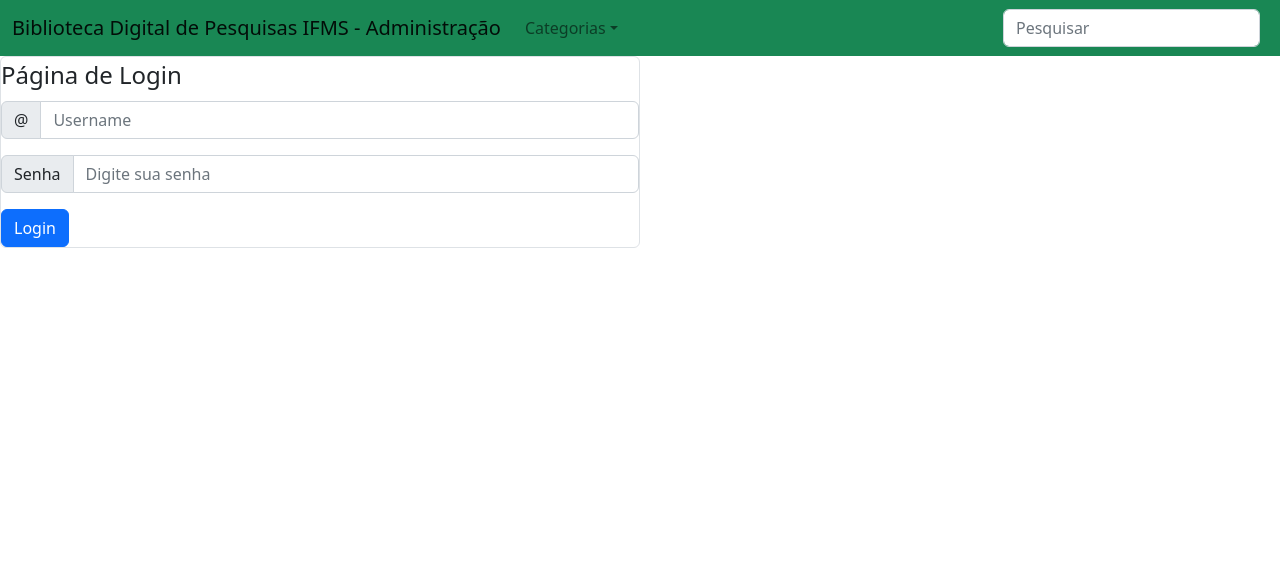
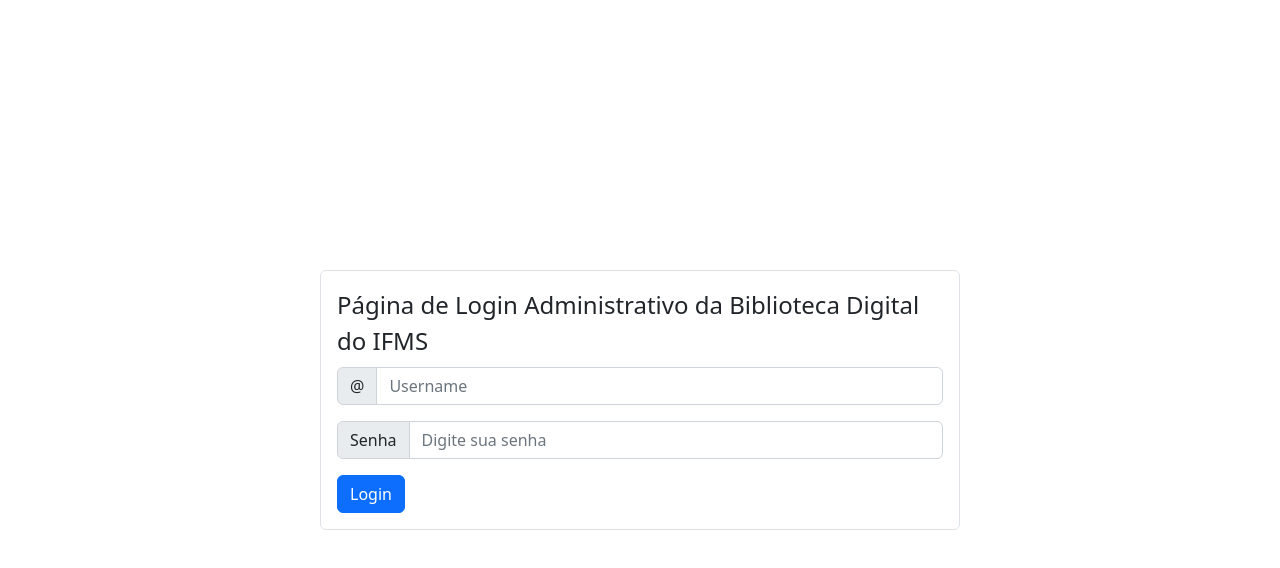
Before and after one commit to GabrielAlSant/FrontEnd-Admin, a Next.js app: page / in a window 1280 px wide. Shown: the top 568 px of the page. Built offline with nearby package versions, Linux system fonts and the light colour scheme.

Commit message:
Remoção do Header

```diff
--- a/pages/components/formlog.js
+++ b/pages/components/formlog.js
@@ -12,9 +12,9 @@
         }
     }
     return (
-        <form onSubmit={Login1()} className="border rounded w-50">
+        <form onSubmit={Login1()} className="border rounded w-50 p-3">
             <fieldset>
-                <legend>Página de Login</legend>
+                <legend>Página de Login Administrativo da Biblioteca Digital do IFMS</legend>
                 <div className="input-group mb-3">
                 <span class="input-group-text" id="basic-addon1">@</span>
                 <input type="text" class="form-control" placeholder="Username" aria-label="Username" aria-describedby="basic-addon1"/>
--- a/pages/index.js
+++ b/pages/index.js
@@ -1,13 +1,15 @@
 import Head from 'next/head'
 import FormLog from './components/formlog'
 import Header from './components/header'
+import styles from '../styles/Home.module.css'
 
 export default function Home() {
   return (
     <div className="container-fluid g-0">
-      <Head>Página Inicial</Head>
-      <Header/>
+      <Head>Página Administrativa da Biblioteca Digital do IFMS</Head>
+      <div className={styles.main}>
       <FormLog/>
+      </div>
     </div>
   )
 }
```
